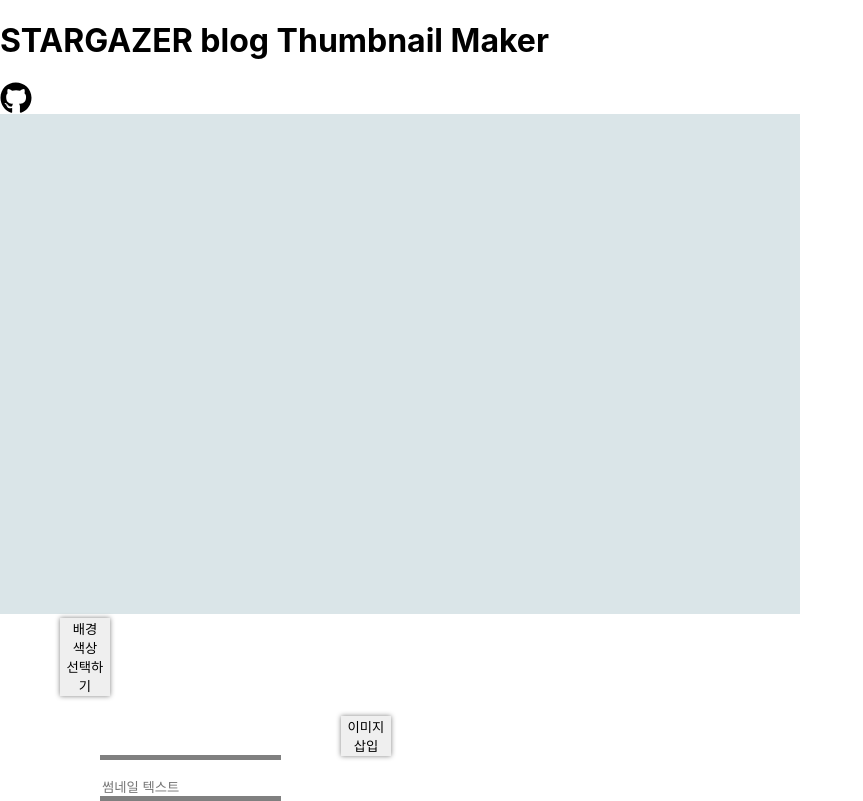
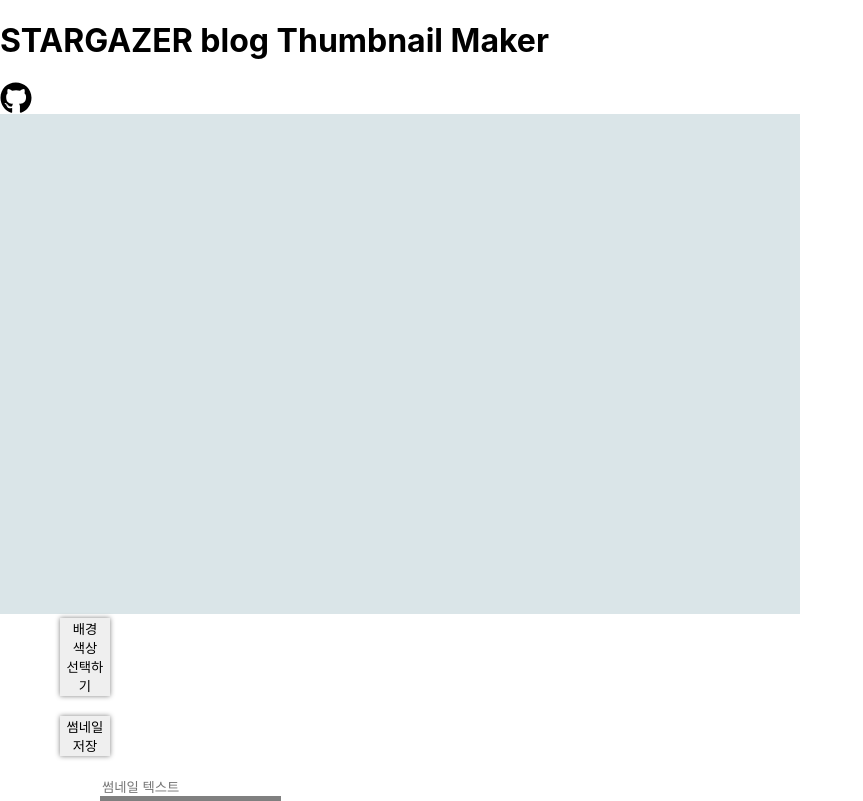
Before and after one commit to HarenKei/Thumbnail_Maker, a React (Create React App) app: page / in a window 1280 px wide. Shown: the whole page, without its empty margins (0-863 px from the left). Built offline with nearby package versions, Linux system fonts and the light colour scheme.

Commit message:
Update App.js : Add Thumbnail Download button and function

```diff
--- a/package.json
+++ b/package.json
@@ -11,13 +11,15 @@
     "@testing-library/react": "^11.1.0",
     "@testing-library/user-event": "^12.1.10",
     "cors": "^2.8.5",
+    "dom-to-image": "^2.6.0",
     "express": "^4.17.3",
+    "file-saver": "^2.0.5",
     "http-proxy-middleware": "^2.0.4",
     "react": "^17.0.2",
     "react-color": "^2.19.3",
     "react-dom": "^17.0.2",
     "react-router-dom": "^6.2.2",
-    "react-scripts": "^5.0.0",
+    "react-scripts": "^2.1.3",
     "web-vitals": "^1.0.1"
   },
   "scripts": {
--- a/src/App.js
+++ b/src/App.js
@@ -1,18 +1,19 @@
 import React, { useState, useEffect, useRef } from 'react';
 import { SketchPicker, BlockPicker } from 'react-color';
-import { Link, Route, BrowserRouter as Router } from 'react-router-dom'
+import { FontAwesomeIcon } from '@fortawesome/react-fontawesome';
 import { fab, faGithub } from "@fortawesome/free-brands-svg-icons";
+import domtoimage from 'dom-to-image';
+import { saveAs } from 'file-saver';
 
 
 import './App.css';
-import { FontAwesomeIcon } from '@fortawesome/react-fontawesome';
+
 
 const Thumbnail = () =>{
-  const [color, setColor] = useState('#dae5e8')
-  const [showButton, setShowButton] = useState(false)
-  const canvas = useRef(null)
-  const [thumbText, setThumbText] = useState('')
-  const [image, setImage] = useState(null)
+  const [color, setColor] = useState('#dae5e8');
+  const [showButton, setShowButton] = useState(false);
+  const canvas = useRef(null);
+  const [thumbText, setThumbText] = useState('');
 
   useEffect(() => {
       const ctx = canvas.current.getContext("2d")
@@ -26,6 +27,19 @@ const Thumbnail = () =>{
       ctx.textAlign = "center"
 
   }, [canvas, thumbText, color])
+
+  const onDownloadBtn = () =>{
+    const card = canvas.current;
+    const fileName = setThumbText.current;
+
+    domtoimage
+      .toBlob(card)
+      .then((blob) => {
+        saveAs(blob,'thumbnail.png');
+      });
+  }
+
+
 
 
 
@@ -61,10 +75,9 @@ return (
       </div>
 
       <div id="divImageSelect">
-        <input type={image}
-               onChange={(e)=> setImage(e.target.files[0])
-        }/>
-        <button>이미지 삽입</button>
+        <button className='thumbDown' onClick={onDownloadBtn}>
+        썸네일 저장
+        </button>
       </div>
 
      <div id="divTextInput">
@@ -77,5 +90,4 @@ return (
   </div>
 )
 }
-
 export default Thumbnail;
```
Also changed, not shown: 2 other files (tests, documents, lock files or other folders).
